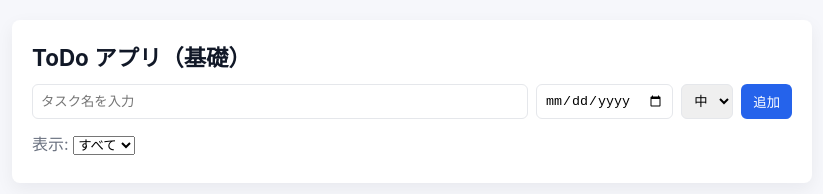
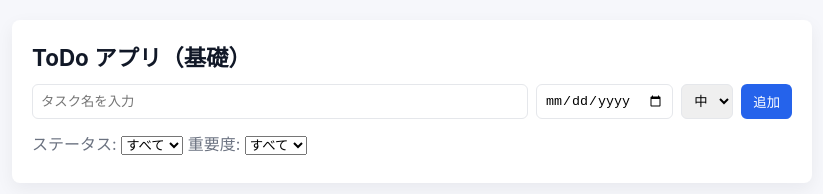
Before and after one commit to JNishihata/software-engneering-team6, a plain HTML site: page sourceCode/index.html in a window 1280 px wide. Shown: the whole page, without its empty margins (228-1051 px from the left). Drawn offline with Linux system fonts and the light colour scheme.

Commit message:
「表示」を「ステータス」に変更、重要度プルダウンを追加

```diff
--- a/sourceCode/index.html
+++ b/sourceCode/index.html
@@ -28,11 +28,20 @@
 
 
         <div class="controls">
-            <label>表示:
+            <label>ステータス:
                 <select id="filter">
                     <option value="all">すべて</option>
                     <option value="active">未完了</option>
                     <option value="completed">完了</option>
+                </select>
+            </label>
+
+            <label>重要度:
+                <select id="priority-filter">
+                    <option value="all">すべて</option>
+                    <option value="low">低</option>
+                    <option value="medium">中</option>
+                    <option value="high">高</option>
                 </select>
             </label>
         </div>
```
